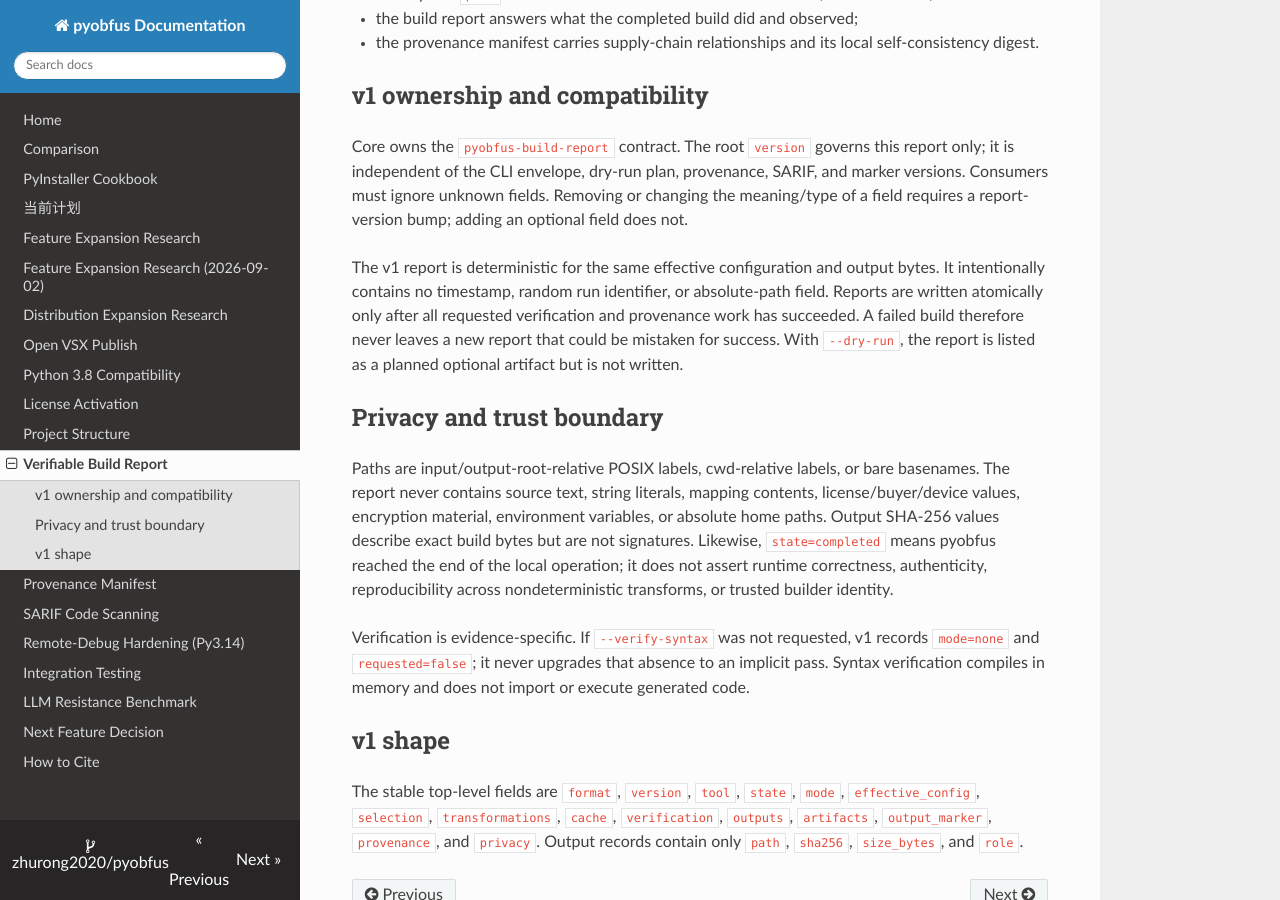
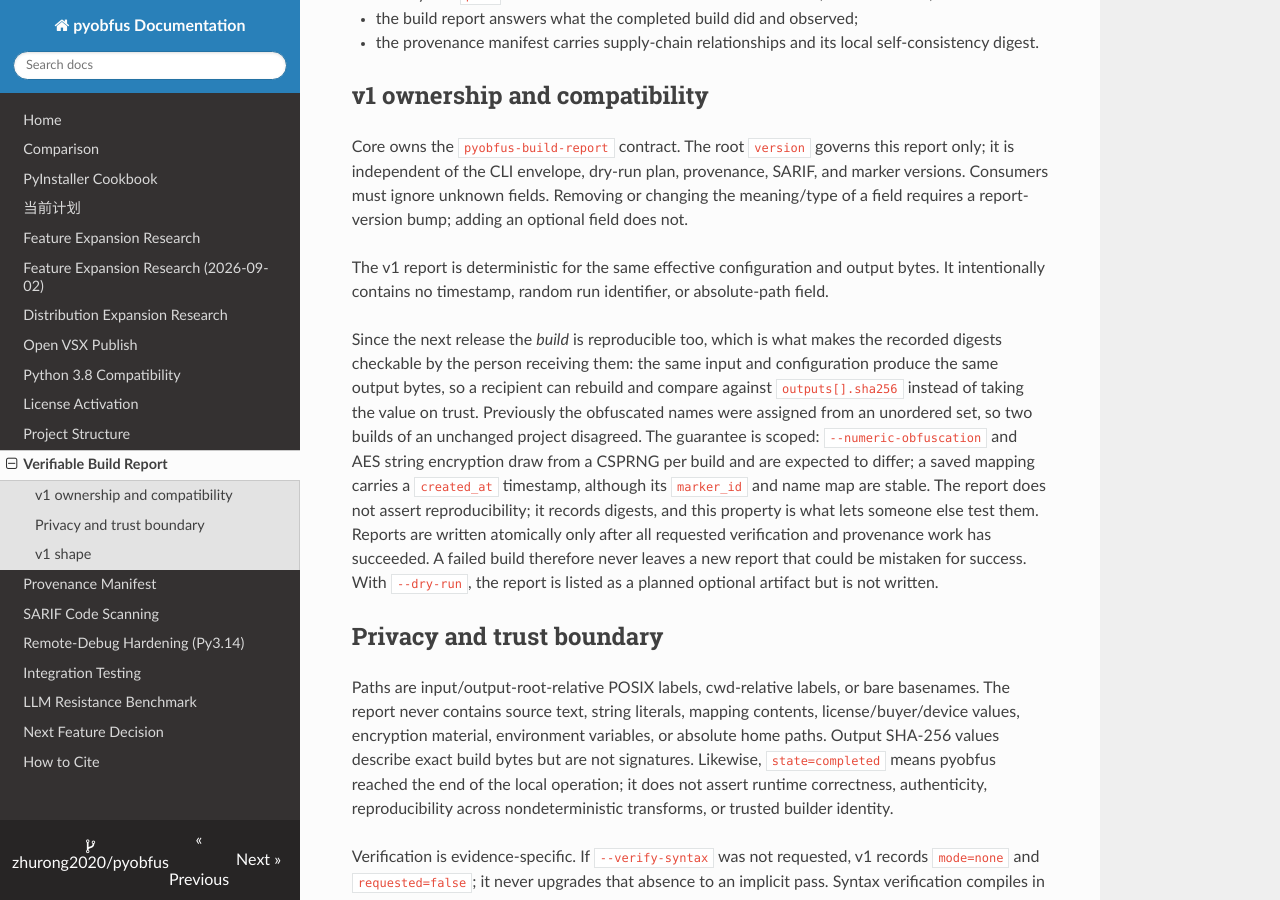
Before and after one commit to zhurong2020/pyobfus, an MkDocs documentation site: the page built from docs/VERIFIABLE_BUILD_REPORT.md, in a window 1280 px wide and 900 px high, scrolled down 347 px. Built offline with MkDocs 1.6.1, drawn with Linux system fonts in a browser that asks for light colours; nearby versions of some CDN libraries.

Commit message:
docs: state the reproducibility guarantee and its limits
Records the fix in the changelog and in the build-report contract, where
it matters most: a recorded digest is only evidence if the recipient can
rebuild and compare, which they could not do before.

Every surface states the scope rather than claiming reproducible builds
outright. Name and structure selection is reproducible; the randomised
transforms are not and must not become so, and a saved mapping keeps its
wall-clock timestamp while its marker id and name map stay stable.

Both llms.txt copies re-checked byte-identical.

Co-Authored-By: Claude Opus 5 <noreply@anthropic.com>

```diff
--- a/docs/VERIFIABLE_BUILD_REPORT.md
+++ b/docs/VERIFIABLE_BUILD_REPORT.md
@@ -23,7 +23,19 @@ optional field does not.
 
 The v1 report is deterministic for the same effective configuration and output
 bytes. It intentionally contains no timestamp, random run identifier, or
-absolute-path field. Reports are written atomically only after all requested
+absolute-path field.
+
+Since the next release the *build* is reproducible too, which is what makes the
+recorded digests checkable by the person receiving them: the same input and
+configuration produce the same output bytes, so a recipient can rebuild and
+compare against `outputs[].sha256` instead of taking the value on trust.
+Previously the obfuscated names were assigned from an unordered set, so two
+builds of an unchanged project disagreed. The guarantee is scoped:
+`--numeric-obfuscation` and AES string encryption draw from a CSPRNG per build
+and are expected to differ; a saved mapping carries a `created_at` timestamp,
+although its `marker_id` and name map are stable. The report does not assert
+reproducibility; it records digests, and this property is what lets someone
+else test them. Reports are written atomically only after all requested
 verification and provenance work has succeeded. A failed build therefore never
 leaves a new report that could be mistaken for success. With `--dry-run`, the
 report is listed as a planned optional artifact but is not written.
--- a/docs/llms.txt
+++ b/docs/llms.txt
@@ -48,6 +48,7 @@ uvx pyobfus-mcp
 - `pyobfus src/ -o dist/ --dry-run --json` (0.5.19) — preview a versioned plan with effective config, selected/excluded files, and artifact handling roles; writes nothing and cannot be applied as saved state
 - `pyobfus src/ -o dist/ --verify-syntax --json` (0.5.19) — after writing, compile generated `.py` files in memory and report `syntax_valid`; never imports or executes the project, creates no `__pycache__`, and does not claim runtime correctness
 - `pyobfus src/ -o dist/ --verify-syntax --provenance-manifest provenance.json --build-report build-report.json` (0.5.24) — write a deterministic, privacy-safe completed-build fact model joining selection/config, transform and cache counters, verification evidence, output hashes, artifact roles, marker state, and provenance linkage; hashes are not signatures and omitted verification is never reported as passed
+- `pyobfus src/ -o dist/ --build-report build-report.json`, then rebuild and compare (next release) — identical input and config now yield identical output bytes, so the report's `outputs[].sha256` can be re-derived by whoever receives the build instead of trusted; `--numeric-obfuscation` and AES string encryption stay randomised per build and are excluded from the claim
 - `pyobfus src/ -o dist/ --no-community-marker` (0.5.23) — suppress the versioned `# pyobfus:generated` attribution marker that generated files normally open with (tool version, edition, project-relative source path). Config equivalent: `community_marker: "off"`. The marker never contains an absolute path, buyer id or licence key; it is a plain comment, not a licence check, and suppressing it is free-tier. Distinct from `--trace-marker`.
 - `uses: zhurong2020/pyobfus-action@v1` — the GitHub Action wrapper (separate repo, Marketplace-listed). Runs `--check` (SARIF + JSON) or a build (`--verify-syntax`, provenance manifest) in CI, exposes per-severity counts as step outputs, and separates findings (gated by `fail-on: high|any|never`) from tool errors (always fatal), so a SARIF upload step can run first without the `|| true` workaround that also swallows a mistyped path.
 - `pyobfus src/ -o dist/ --provenance-manifest provenance.json` (0.5.5) — emit a local JSON build-provenance manifest (input/output hashes, config hash, pyobfus version, git commit when available, mapping digest, CycloneDX-compatible relationships)
--- a/llms-full.txt
+++ b/llms-full.txt
@@ -29,6 +29,7 @@ pyobfus src/ -o dist/ --dry-run                    # preview without writing
 pyobfus src/ -o dist/ --dry-run --json             # + versioned `plan` object (0.5.19)
 pyobfus src/ -o dist/ --verify-syntax --json       # compile output in memory after writing (0.5.19)
 pyobfus src/ -o dist/ --build-report report.json   # completed-build fact model (0.5.24)
+# rebuild the same input and the bytes match, so those digests are checkable (next release)
 pyobfus src/ -o dist/ --no-community-marker        # suppress the '# pyobfus:generated' marker (0.5.23)
 
 # In GitHub Actions, prefer the action over raw steps -- it separates findings
@@ -306,7 +307,7 @@ also returns a `next_tool` field naming the next MCP tool to call.
 
 ## Versioning
 
-pyobfus follows semver. AI-native features (preflight, init, unmap, JSON CLI, MCP server) are baseline. v0.5 adds composable Pro flags (`--selective-opacity --seal-code --vault --scrub-traceback --fingerprint --expire-hard`, plus `--period --opacity-config --bind-device`/`--bind-device-id` in 0.5.3, device-lock extended to Vault keys in 0.5.4, and `--import-obfuscation` in 0.5.7) to the normal `pyobfus SRC -o OUT --level pro --<flag>` command. Community-side additions since: `--provenance-manifest` (0.5.5), config-aware `--check` with an excluded-file bucket and a dependency-hallucination advisory (0.5.18), and `--dry-run --json` structured plans plus `--verify-syntax` (0.5.19), SARIF 2.1.0 export of `--check` findings via `--sarif` (0.5.21), a Python 3.14 remote-debug hardening advisory in `--check` for builds that request anti-debug protection (0.5.22), a versioned `# pyobfus:generated` build marker with `--community-marker/--no-community-marker` plus the `community_marker` config key (0.5.23, which also stopped generated output from embedding the input file's absolute path), and the `--build-report` completed-build fact model (0.5.24). There is no `build` subcommand. Breaking changes to JSON schemas are flagged with a `version` field bump.
+pyobfus follows semver. AI-native features (preflight, init, unmap, JSON CLI, MCP server) are baseline. v0.5 adds composable Pro flags (`--selective-opacity --seal-code --vault --scrub-traceback --fingerprint --expire-hard`, plus `--period --opacity-config --bind-device`/`--bind-device-id` in 0.5.3, device-lock extended to Vault keys in 0.5.4, and `--import-obfuscation` in 0.5.7) to the normal `pyobfus SRC -o OUT --level pro --<flag>` command. Community-side additions since: `--provenance-manifest` (0.5.5), config-aware `--check` with an excluded-file bucket and a dependency-hallucination advisory (0.5.18), and `--dry-run --json` structured plans plus `--verify-syntax` (0.5.19), SARIF 2.1.0 export of `--check` findings via `--sarif` (0.5.21), a Python 3.14 remote-debug hardening advisory in `--check` for builds that request anti-debug protection (0.5.22), a versioned `# pyobfus:generated` build marker with `--community-marker/--no-community-marker` plus the `community_marker` config key (0.5.23, which also stopped generated output from embedding the input file's absolute path), the `--build-report` completed-build fact model (0.5.24), and reproducible output bytes for identical input and config, excluding the deliberately randomised `--numeric-obfuscation` and string encryption (next release). There is no `build` subcommand. Breaking changes to JSON schemas are flagged with a `version` field bump.
 
 ## Common selection questions
 
--- a/llms.txt
+++ b/llms.txt
@@ -48,6 +48,7 @@ uvx pyobfus-mcp
 - `pyobfus src/ -o dist/ --dry-run --json` (0.5.19) — preview a versioned plan with effective config, selected/excluded files, and artifact handling roles; writes nothing and cannot be applied as saved state
 - `pyobfus src/ -o dist/ --verify-syntax --json` (0.5.19) — after writing, compile generated `.py` files in memory and report `syntax_valid`; never imports or executes the project, creates no `__pycache__`, and does not claim runtime correctness
 - `pyobfus src/ -o dist/ --verify-syntax --provenance-manifest provenance.json --build-report build-report.json` (0.5.24) — write a deterministic, privacy-safe completed-build fact model joining selection/config, transform and cache counters, verification evidence, output hashes, artifact roles, marker state, and provenance linkage; hashes are not signatures and omitted verification is never reported as passed
+- `pyobfus src/ -o dist/ --build-report build-report.json`, then rebuild and compare (next release) — identical input and config now yield identical output bytes, so the report's `outputs[].sha256` can be re-derived by whoever receives the build instead of trusted; `--numeric-obfuscation` and AES string encryption stay randomised per build and are excluded from the claim
 - `pyobfus src/ -o dist/ --no-community-marker` (0.5.23) — suppress the versioned `# pyobfus:generated` attribution marker that generated files normally open with (tool version, edition, project-relative source path). Config equivalent: `community_marker: "off"`. The marker never contains an absolute path, buyer id or licence key; it is a plain comment, not a licence check, and suppressing it is free-tier. Distinct from `--trace-marker`.
 - `uses: zhurong2020/pyobfus-action@v1` — the GitHub Action wrapper (separate repo, Marketplace-listed). Runs `--check` (SARIF + JSON) or a build (`--verify-syntax`, provenance manifest) in CI, exposes per-severity counts as step outputs, and separates findings (gated by `fail-on: high|any|never`) from tool errors (always fatal), so a SARIF upload step can run first without the `|| true` workaround that also swallows a mistyped path.
 - `pyobfus src/ -o dist/ --provenance-manifest provenance.json` (0.5.5) — emit a local JSON build-provenance manifest (input/output hashes, config hash, pyobfus version, git commit when available, mapping digest, CycloneDX-compatible relationships)
```
Also changed, not shown: CHANGELOG.md (+21 -0 lines), README.md (+1 -0 lines), docs/index.md (+1 -0 lines).
